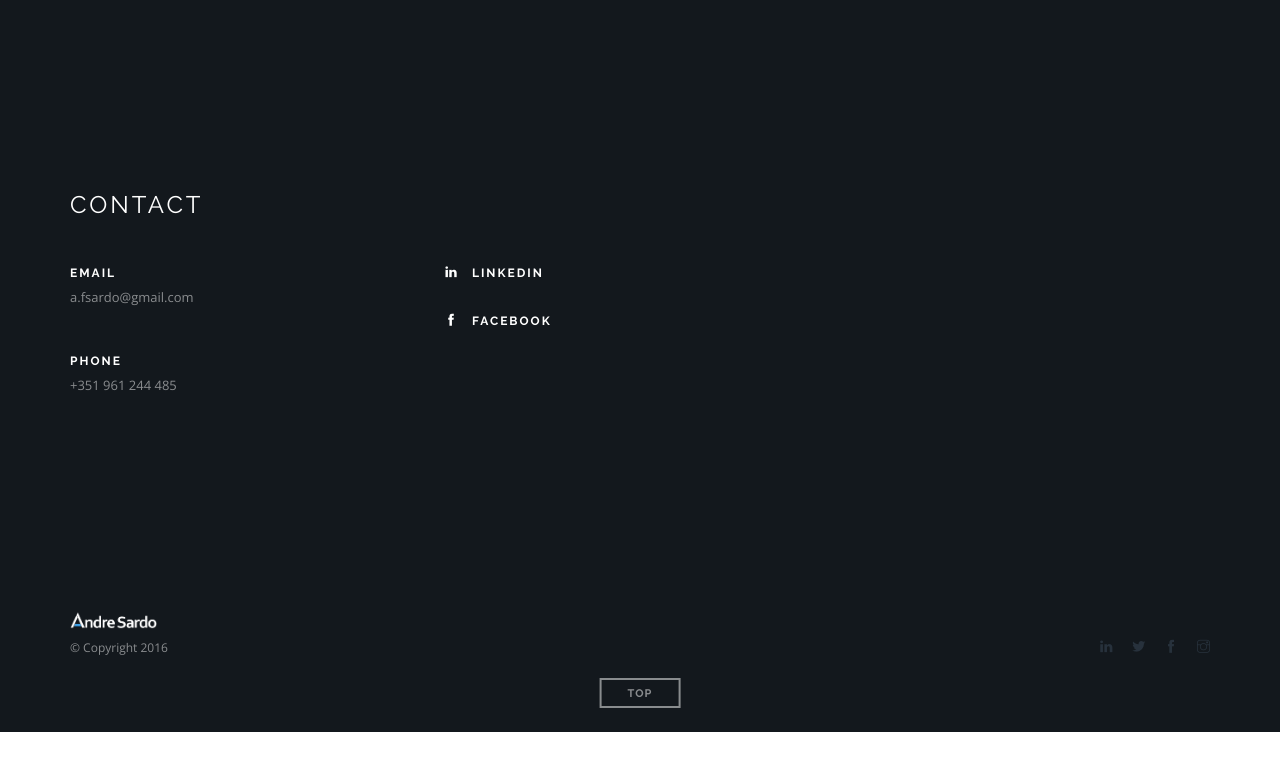
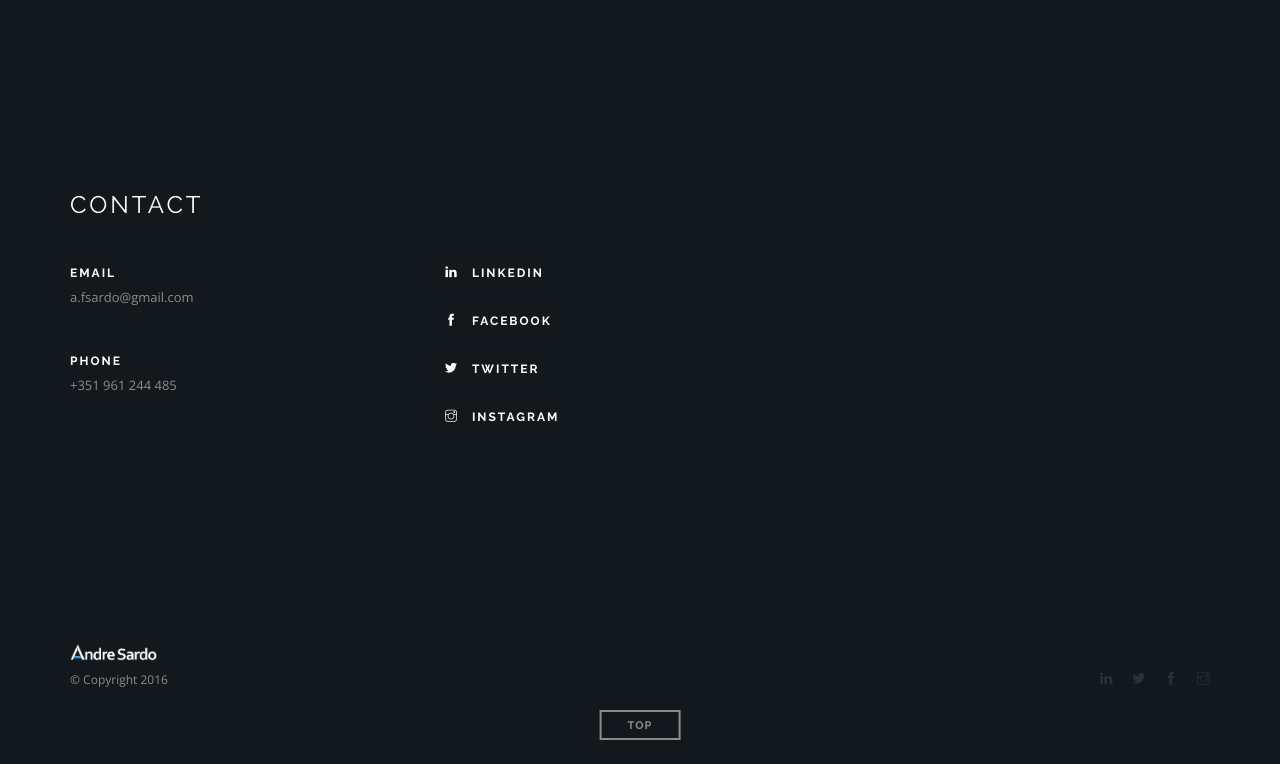
Before and after one commit to dynalz/dynalz.github.com, a plain HTML site: page index.html in a window 1280 px wide. Shown: the part 3106-3870 px from the top of the page. Before the commit the page ends 3838 px from the top, so only its background shows below. Drawn offline with nearby package versions, Linux system fonts and the light colour scheme.

Commit message:
Update index.html

```diff
--- a/index.html
+++ b/index.html
@@ -262,9 +262,21 @@
                                         </a>
                                     </li>
                                     <li>
-                                        <a href="https://www.facebook.com/danresf" target="_blank">
+                                        <a href="https://www.facebook.com/affsardo" target="_blank">
                                             <h6 class="uppercase">
                                                 <i class="ti-facebook">&nbsp;</i> Facebook</h6>
+                                        </a>
+                                    </li>
+                                    <li>
+                                        <a href="https://twitter.com/a_fsardo" target="_blank">
+                                            <h6 class="uppercase">
+                                                <i class="ti-twitter-alt">&nbsp;</i> Twitter</h6>
+                                        </a>
+                                    </li>
+                                    <li>
+                                        <a href="https://www.instagram.com/afsardo/" target="_blank">
+                                            <h6 class="uppercase">
+                                                <i class="ti-instagram">&nbsp;</i> Instagram</h6>
                                         </a>
                                     </li>
                                 </ul>
```
